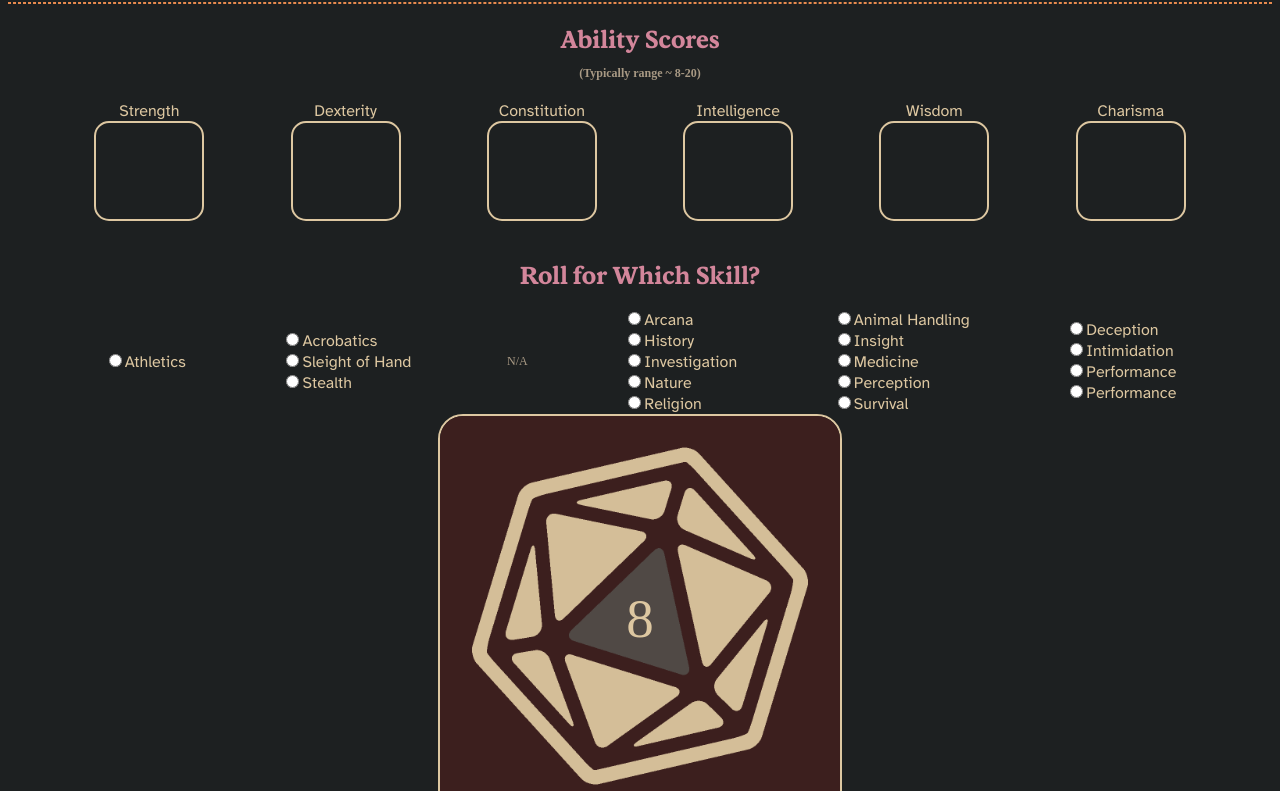
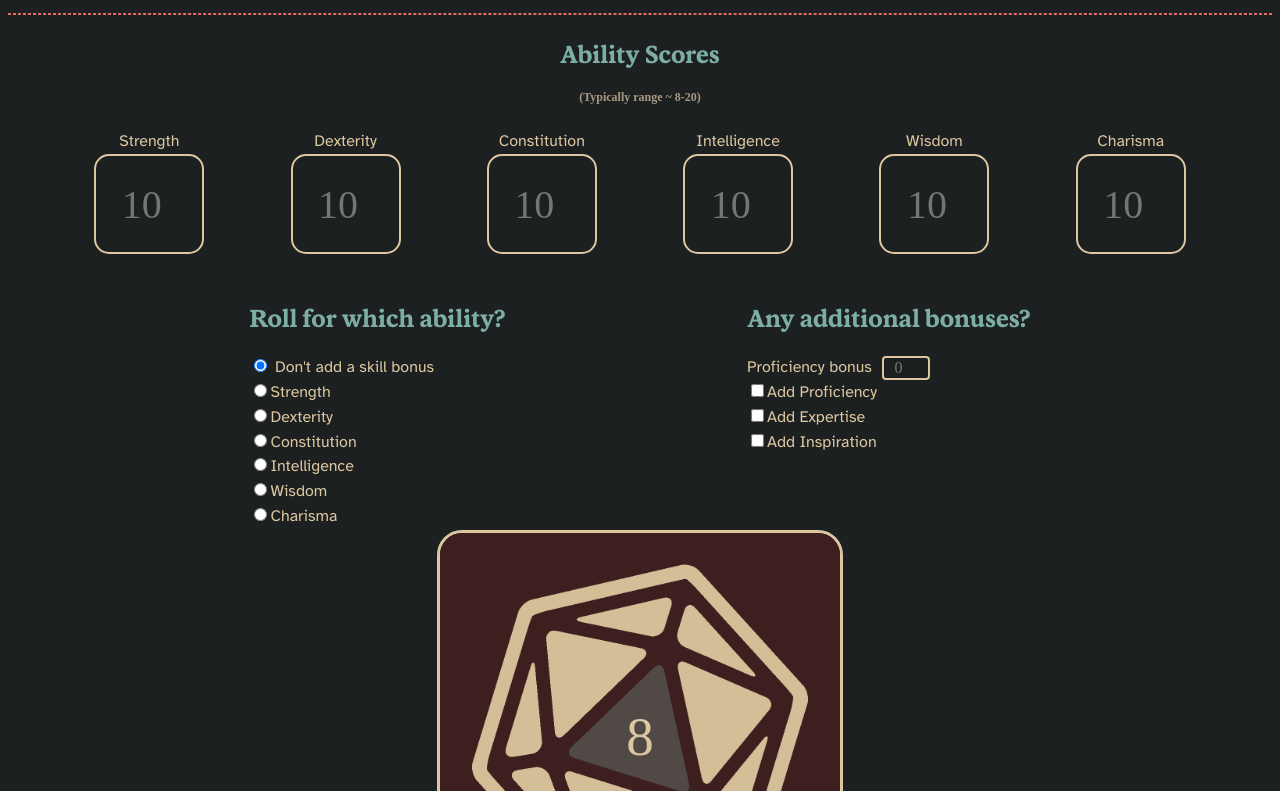
Before and after one commit to mszost/cpsc-44000, a plain HTML site: page sprint-02/dice-roller/index.html in a window 1280 px wide. Shown: the part 79-870 px from the top of the page. Drawn offline with Linux system fonts and the light colour scheme; a web font is replaced by a local one.

Commit message:
replace individual skills with more broad ability/bonus select

```diff
--- a/sprint-02/dice-roller/index.html
+++ b/sprint-02/dice-roller/index.html
@@ -10,65 +10,49 @@
 
 <body>
     <h1>Web Dice-roller: D&D 5e</h1><hr>
-
     <h2>
-        Ability Scores
-        <br>
+        Ability Scores<br>
         <small>(Typically range ~ 8-20)</small>
     </h2>
     <div class="flex-row">
-        <label>Strength<input type="number" id="str"></label>
-        <label>Dexterity<input type="number" id="dex"></label>
-        <label>Constitution<input type="number" id="con"></label>
-        <label>Intelligence<input type="number" id="int"></label>
-        <label>Wisdom<input type="number" id="wis"></label>
-        <label>Charisma<input type="number" id="cha"></label>
+        <label>Strength<input type="number" id="str" placeholder="10"></label>
+        <label>Dexterity<input type="number" id="dex" placeholder="10"></label>
+        <label>Constitution<input type="number" id="con" placeholder="10"></label>
+        <label>Intelligence<input type="number" id="int" placeholder="10"></label>
+        <label>Wisdom<input type="number" id="wis" placeholder="10"></label>
+        <label>Charisma<input type="number" id="cha" placeholder="10"></label>
     </div>
 
     <br>
 
-    <h2>Roll for Which Skill?</h2>
-
+    <!--<h2>Bonuses</h2>-->
     <div class="flex-row">
-        <!--str-->
         <div class="flex-col">
-            <label><input type="radio" name="skills" id="str" value="athletics">Athletics</label>
-        </div>
-        <!--dex-->
-        <div class="flex-col">
-            <label><input type="radio" name="skills" id="dex" value="acrobatics">Acrobatics</label>
-            <label><input type="radio" name="skills" id="dex" value="sleight">Sleight of Hand</label>
-            <label><input type="radio" name="skills" id="dex" value="stealth">Stealth</label>
-        </div>
-        <!--con-->
-        <div class="flex-col">
-            <small>N/A</small>
-        </div>
-        <!--int-->
-        <div class="flex-col">
-            <label><input type="radio" name="skills" id="int" value="arcana">Arcana</label>
-            <label><input type="radio" name="skills" id="int" value="history">History</label>
-            <label><input type="radio" name="skills" id="int" value="investigation">Investigation</label>
-            <label><input type="radio" name="skills" id="int" value="nature">Nature</label>
-            <label><input type="radio" name="skills" id="int" value="religion">Religion</label>
-        </div>
-        <!--wis-->
-        <div class="flex-col">
-            <label><input type="radio" name="skills" id="wis" value="animal">Animal Handling</label>
-            <label><input type="radio" name="skills" id="wis" value="insight">Insight</label>
-            <label><input type="radio" name="skills" id="wis" value="medicine">Medicine</label>
-            <label><input type="radio" name="skills" id="wis" value="perception">Perception</label>
-            <label><input type="radio" name="skills" id="wis" value="survival">Survival</label>
-        </div>
-        <!--cha-->
-        <div class="flex-col">
-            <label><input type="radio" name="skills" id="cha" value="deception">Deception</label>
-            <label><input type="radio" name="skills" id="cha" value="intimidation">Intimidation</label>
-            <label><input type="radio" name="skills" id="cha" value="performance">Performance</label>
-            <label><input type="radio" name="skills" id="cha" value="persuasion">Performance</label>
+            <h2>Roll for which ability?</h2>
+            <label>
+                <input type="radio" name="skills" value="10" checked>
+                Don't add a skill bonus
+            </label>
+            <label><input type="radio" name="abilities" value="str">Strength</label>
+            <label><input type="radio" name="abilities" value="dex">Dexterity</label>
+            <label><input type="radio" name="abilities" value="con">Constitution</label>
+            <label><input type="radio" name="abilities" value="int">Intelligence</label>
+            <label><input type="radio" name="abilities" value="wis">Wisdom</label>
+            <label><input type="radio" name="abilities" value="cha">Charisma</label>
         </div>
 
+        <div class="flex-col">
+            <h2>Any additional bonuses?</h2>
+            <label id="proficiency-textbox">
+                Proficiency bonus
+                <input type="number" id="prof-bonus" placeholder="0">
+            </label>
+            <label><input type="checkbox" id="add-prof">Add Proficiency</label>
+            <label><input type="checkbox" id="add-expr">Add Expertise</label>
+            <label><input type="checkbox" id="add-insp">Add Inspiration</label>
+        </div>
     </div>
+
 
     <div class="d20-container">
         <img src="assets/images/d20.png">
--- a/sprint-02/dice-roller/style.css
+++ b/sprint-02/dice-roller/style.css
@@ -43,18 +43,20 @@
     background-color: var(--bg_primary);
     color: var(--txt_primary);
     font-family: "Atkinson Hyperlegible";
+    line-height: 1.55;
 }
 
-hr {
-    border: 1px dashed var(--orange);
-}
 
-h1,h2 {
+h1,h2,h3 {
     font-family: "Stuart";
 }
 
 h2 {
-    color: var(--purple);
+    color: var(--blue);
+}
+
+hr {
+    border: 1px dashed var(--red);
 }
 
 small {
@@ -64,7 +66,7 @@ small {
 }
 
 
-/* ability scores */
+/* ability scores and bonuses */
 
 .flex-row {
     display: flex;
@@ -87,13 +89,32 @@ small {
 .flex-col {
     display: flex;
     flex-direction: column;
-    justify-content: center;
+    justify-content: flex-start;
 }
 
 .flex-col label {
     align-items: left;
     text-align: left;
 }
+
+/* makes proficiency textbox appear on the same line as the "Proficiency bonus" text */
+#proficiency-textbox {
+    display: flex;
+}
+
+#proficiency-textbox input[type=number] {
+    display: block;
+    box-sizing: border-box;
+    border: 2px solid var(--txt_primary) ;
+    border-radius: 4px;
+    height:1.5em;
+    width: 3em;
+    font-family: "Jetbrains Mono";
+    font-size: 1em;
+    color: var(--purple);
+    margin-left: 10px;
+}
+
 
 
 
@@ -118,5 +139,5 @@ small {
 img {
     width:400px;
     border-radius: 25px;
-    border: var(--txt_primary) solid 2px;
+    border: var(--txt_primary) solid 3px;
 }
```
